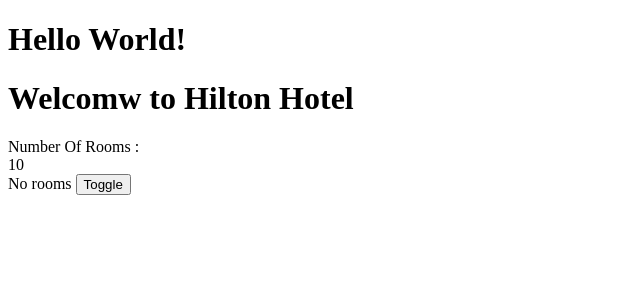
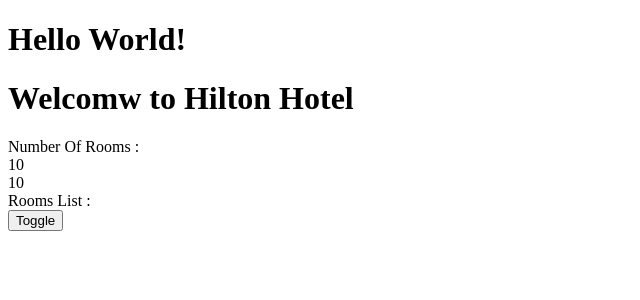
Before and after one commit to lalitsiraswa/angular-course-great-learning, an Angular app: page / in a window 1280 px wide. Shown: the top 300 px of the page, without its empty margins (0-640 px from the left). Built offline with nearby package versions, Linux system fonts and the light colour scheme.

Commit message:
Created RoomList interface

```diff
--- a/src/app/rooms/rooms.component.html
+++ b/src/app/rooms/rooms.component.html
@@ -4,7 +4,7 @@
     <div [innerText]="numberOfRooms"></div> <!-- Property Binding -->
 </div>
 {{ rooms?.availableRooms ?? 'No rooms' }} <!-- nullish coalescing operator (??) -->
-<div *ngIf="rooms?.availableRooms"> <!-- *ngIf Directive -->
+<div *ngIf="rooms.availableRooms > 0"> <!-- *ngIf Directive -->
     Rooms List :
 </div>
 <button (click)="toggle()">Toggle</button> <!-- Event Binding -->
--- a/src/app/rooms/rooms.component.ts
+++ b/src/app/rooms/rooms.component.ts
@@ -10,10 +10,11 @@
   hotelName: string = "Hilton Hotel";
   numberOfRooms: number = 10;
   hideRooms: boolean = false;
-  rooms: Room = {};
-  // totalRooms: 20,
-  // availableRooms: 10,
-  // bookedRooms: 5
+  rooms: Room = {
+    totalRooms: 20,
+    availableRooms: 10,
+    bookedRooms: 5
+  }
   toggle(): void {
     this.hideRooms = !this.hideRooms;
   }
```
Also changed, not shown: src/app/rooms/rooms.ts (+12 -3 lines).
